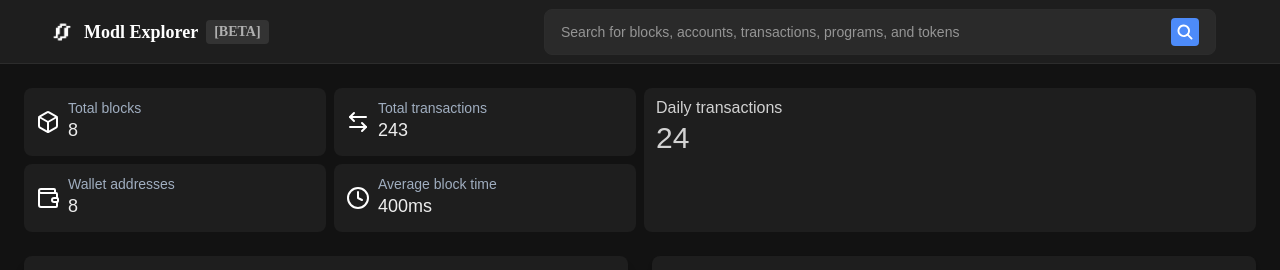
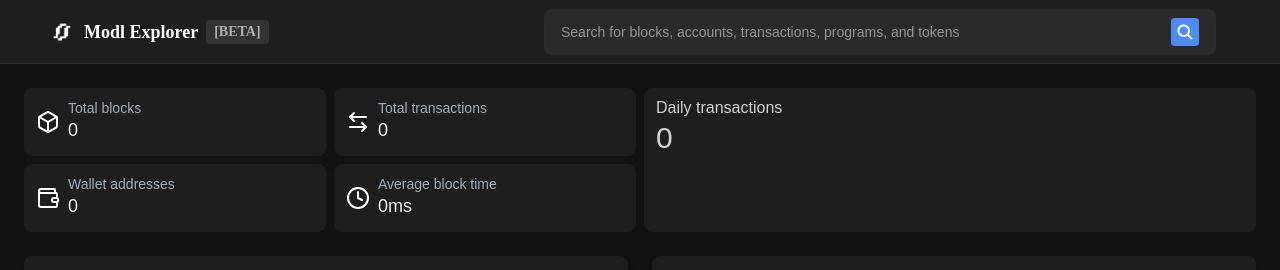
Before and after one commit to kashifkhattak/model-explorer, a React (Vite) app in the folder frontend/: page / in a window 1280 px wide. Shown: the top 270 px of the page. Built offline with nearby package versions, Linux system fonts and the light colour scheme; no server answers; a web font is replaced by a local one.

Commit message:
update values

```diff
--- a/frontend/src/pages/home.tsx
+++ b/frontend/src/pages/home.tsx
@@ -108,7 +108,7 @@ export const Home = () => {
 						<div className="flex flex-col">
 							<h2 className="text-sm text-[#A0AEC0] leading-4">Total blocks</h2>
 							<h1 className="font-medium text-lg text-[#FFFFFFEB]">
-								{new Intl.NumberFormat('en-US').format(8)}
+								{new Intl.NumberFormat('en-US').format(0)}
 							</h1>
 						</div>
 					</article>
@@ -117,28 +117,28 @@ export const Home = () => {
 						<div className="flex flex-col">
 							<h2 className="text-sm text-[#A0AEC0] leading-4">Total transactions</h2>
 							<h1 className="font-medium text-lg text-[#FFFFFFEB]">
-								{new Intl.NumberFormat('en-US').format(243)}
+								{new Intl.NumberFormat('en-US').format(0)}
 							</h1>
 						</div>
 					</article>
 					<article className="flex col-span-2 row-span-2 items-start bg-[#1e1e1e] rounded-lg p-3 space-between gap-2">
 						<div className="flex flex-col gap-1">
 							<h2 className="text-base text-[#FFFFFFCC] leading-4">Daily transactions</h2>
-							<h1 className="font-medium text-3xl text-[#FFFFFFCC]">{formatWithKPriority(24)}</h1>
+							<h1 className="font-medium text-3xl text-[#FFFFFFCC]">{formatWithKPriority(0)}</h1>
 						</div>
 					</article>
 					<article className="flex items-center bg-[#1e1e1e] rounded-lg p-3 space-between gap-2">
 						<WalletIcon className="size-6 shrink-0" />
 						<div className="flex flex-col">
 							<h2 className="text-sm text-[#A0AEC0] leading-4">Wallet addresses</h2>
-							<h1 className="font-medium text-lg text-[#FFFFFFEB]">{8}</h1>
+							<h1 className="font-medium text-lg text-[#FFFFFFEB]">{0}</h1>
 						</div>
 					</article>
 					<article className="flex items-center bg-[#1e1e1e] rounded-lg p-3 space-between gap-2">
 						<ClockIcon className="size-6 shrink-0" />
 						<div className="flex flex-col">
 							<h2 className="text-sm text-[#A0AEC0] leading-4">Average block time</h2>
-							<h1 className="font-medium text-lg text-[#FFFFFFEB]">400ms</h1>
+							<h1 className="font-medium text-lg text-[#FFFFFFEB]">0ms</h1>
 						</div>
 					</article>
 				</section>
```
